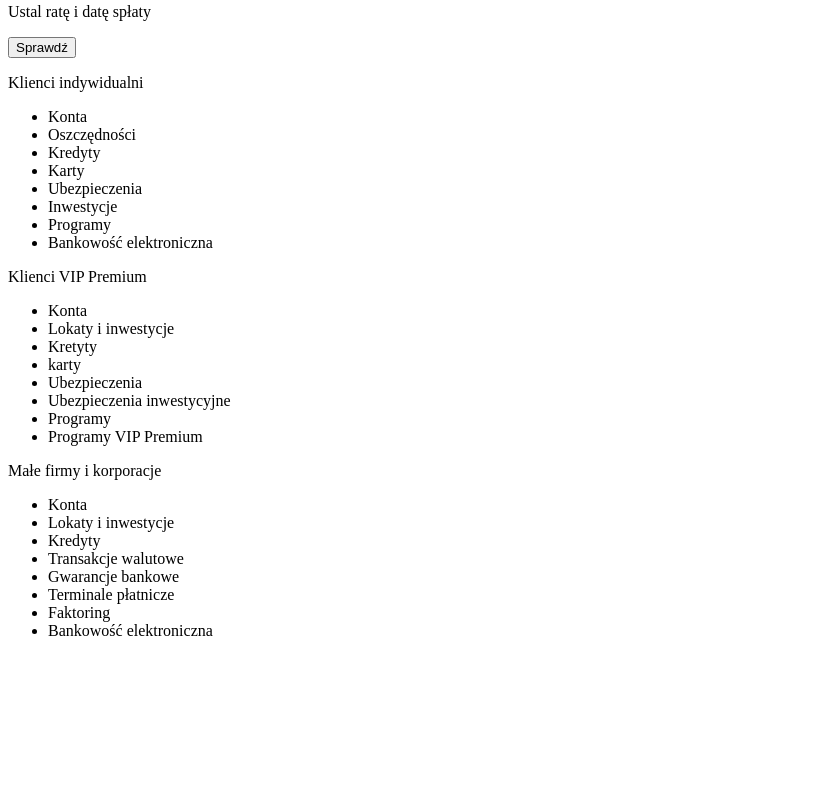
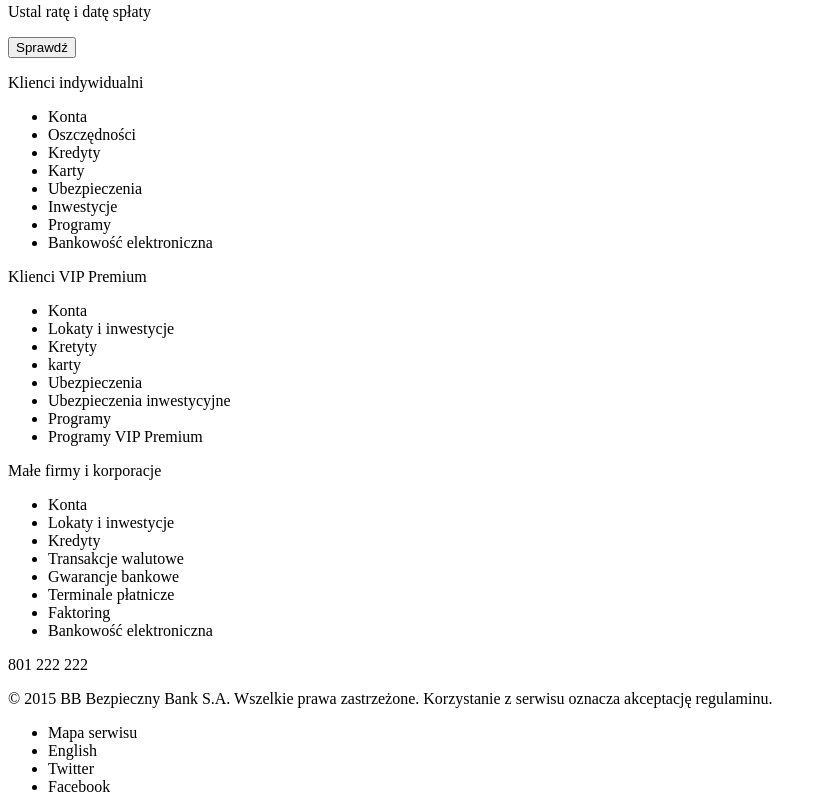
Before and after one commit to Chris86g/Bezpieczny_Bank, a website: page index.html in a window 1280 px wide. Shown: the part 923-1735 px from the top of the page, without its empty margins (0-827 px from the left). Before the commit the page ends 1579 px from the top, so only its background shows below. Drawn offline with Linux system fonts and the light colour scheme.

Commit message:
gulp set!

```diff
--- a/css/main.css
+++ b/css/main.css
@@ -0,0 +1,2 @@
+
+/*# sourceMappingURL=data:application/json;charset=utf8;base64,eyJ2ZXJzaW9uIjozLCJuYW1lcyI6W10sIm1hcHBpbmdzIjoiIiwic291cmNlcyI6WyJtYWluLnNjc3MiXSwic291cmNlc0NvbnRlbnQiOlsiIl0sImZpbGUiOiJtYWluLmNzcyJ9 */
--- a/index.html
+++ b/index.html
@@ -142,7 +142,20 @@
     </div>
   </section>
 
-  <footer></footer>
+  <footer>
+    <div>
+      <p>801 222 222</p>
+      <p>© 2015 BB Bezpieczny Bank S.A. Wszelkie prawa zastrzeżone. Korzystanie z serwisu oznacza akceptację regulaminu.</p>
+    </div>
+    <div>
+      <ul>
+        <li>Mapa serwisu</li>
+        <li>English</li>
+        <li>Twitter</li>
+        <li>Facebook</li>
+      </ul>
+    </div>
+  </footer>
 
 </body>
 
```
